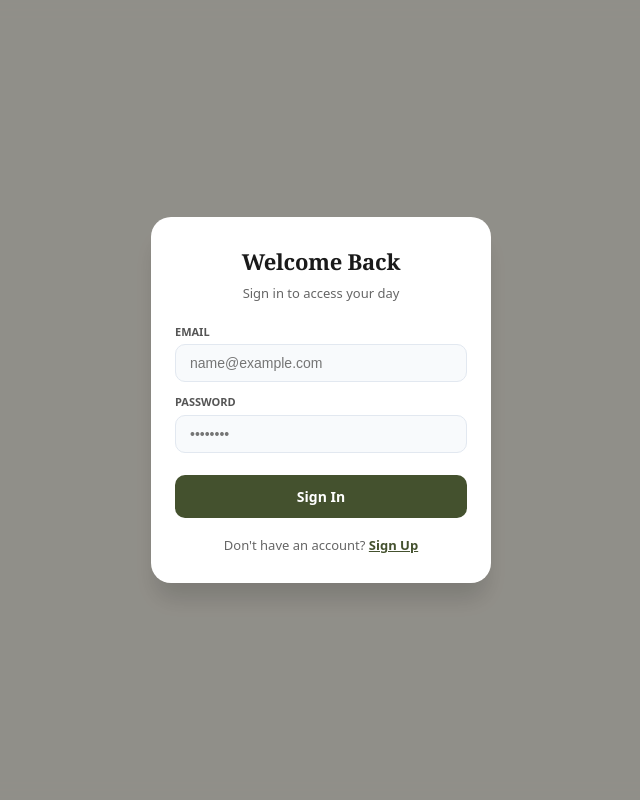
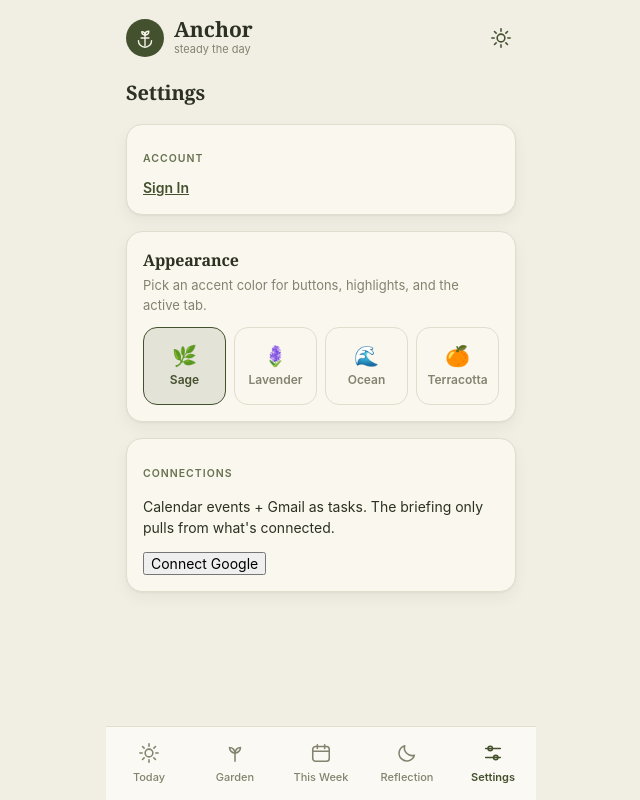
Before and after one commit to Sane24/Anchor-App, a React (Vite) app: page /#/settings in a window 1280 px wide. Before the commit this address led to /#/auth. Shown: the whole page, without its empty margins (319-959 px from the left). Built offline with nearby package versions, Linux system fonts and the light colour scheme; no server answers.

Commit message:
optional login

```diff
--- a/src/App.jsx
+++ b/src/App.jsx
@@ -1,5 +1,5 @@
 import { useState } from 'react'
-import { Routes, Route, Navigate } from 'react-router-dom'
+import { Routes, Route } from 'react-router-dom'
 import AppHeader from './components/AppHeader'
 import TabBar from './components/TabBar'
 import TimerPopup from './components/TimerPopup'
@@ -14,22 +14,8 @@
 import Auth from './screens/Auth'
 
 export default function App() {
-  const [user, setUser] = useState(null) // null = nobody signed in
+  const [user, setUser] = useState(null)
 
-  // If nobody is signed in, only show the Auth screen —
-  // any other URL gets redirected back to /auth
-  if (!user) {
-    return (
-      <div className="app">
-        <Routes>
-          <Route path="/auth" element={<Auth onLogin={setUser} />} />
-          <Route path="*" element={<Navigate to="/auth" replace />} />
-        </Routes>
-      </div>
-    )
-  }
-
-  // Only reached once `user` is set — the real app
   return (
     <FocusSessionProvider>
       <div className="app">
@@ -42,7 +28,7 @@
           <Route path="/settings" element={<Settings user={user} onLogout={() => setUser(null)} />} />
           <Route path="/briefing" element={<Briefing />} />
           <Route path="/timer" element={<Timer />} />
-          <Route path="/auth" element={<Navigate to="/" replace />} />
+          <Route path="/auth" element={<Auth onLogin={setUser} />} />
         </Routes>
         <TimerPopup />
         <TabBar />
--- a/src/screens/Auth.jsx
+++ b/src/screens/Auth.jsx
@@ -31,10 +31,10 @@
                 onLogin(displayName)
             }
 
-            navigate('/today')
+            navigate('/')
         } catch (err) {
             console.error('Login error:', err)
-            navigate('/today')
+            navigate('/')
         }
     }
 
--- a/src/screens/Settings.jsx
+++ b/src/screens/Settings.jsx
@@ -1,4 +1,5 @@
 import { useState, useEffect } from 'react'
+import { Link } from 'react-router-dom'
 import {
   useGoogleConnect,
   getStoredGoogleToken,
@@ -70,7 +71,17 @@
             </button>
           </div>
         ) : (
-          <p className="card-section-note">Not signed in.</p>
+          <Link
+            to="/auth"
+            style={{
+              color: 'var(--green)',
+              fontWeight: 600,
+              fontSize: '14px',
+              textDecoration: 'underline',
+            }}
+          >
+            Sign In
+          </Link>
         )}
       </div>
 
```
